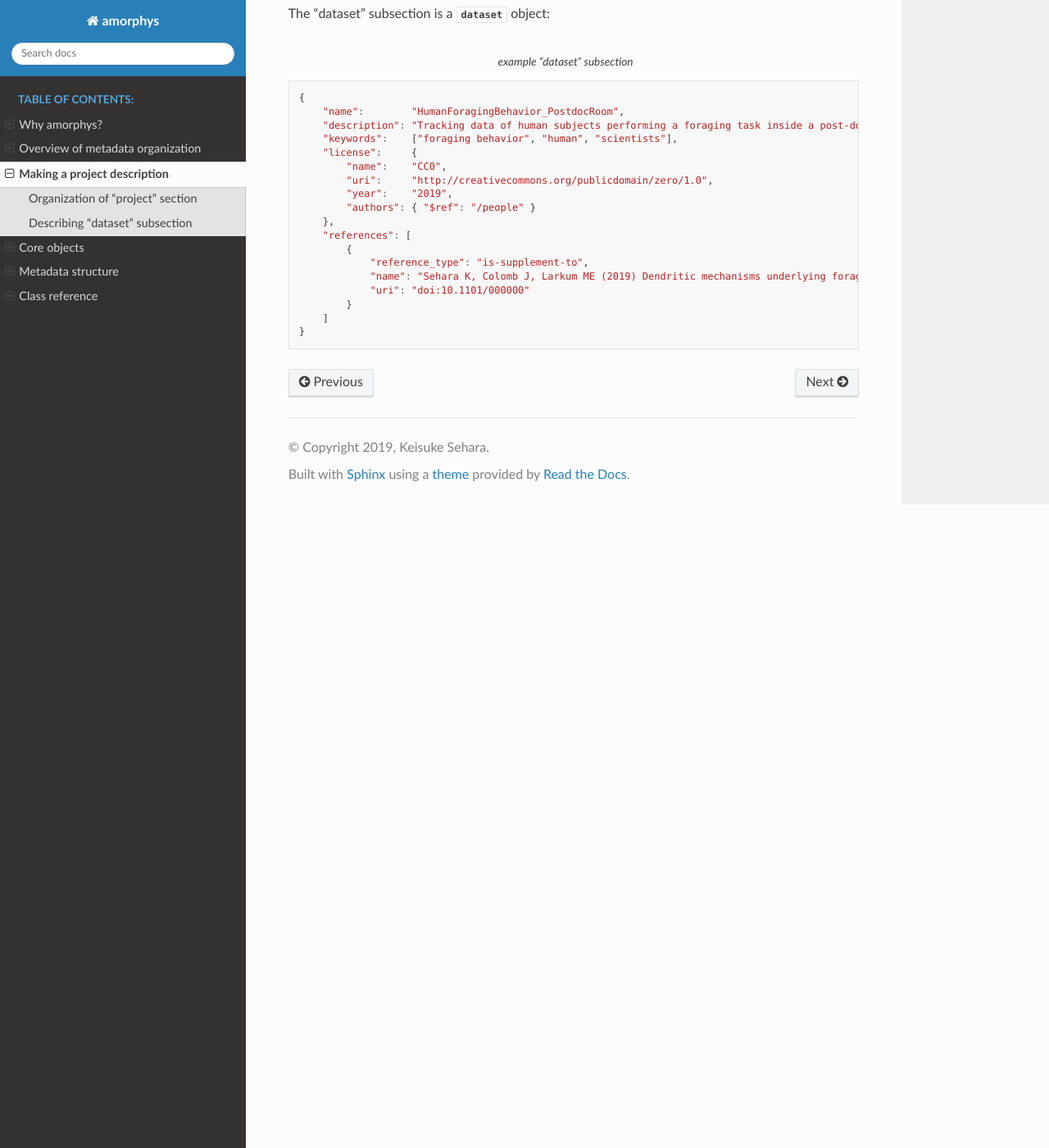
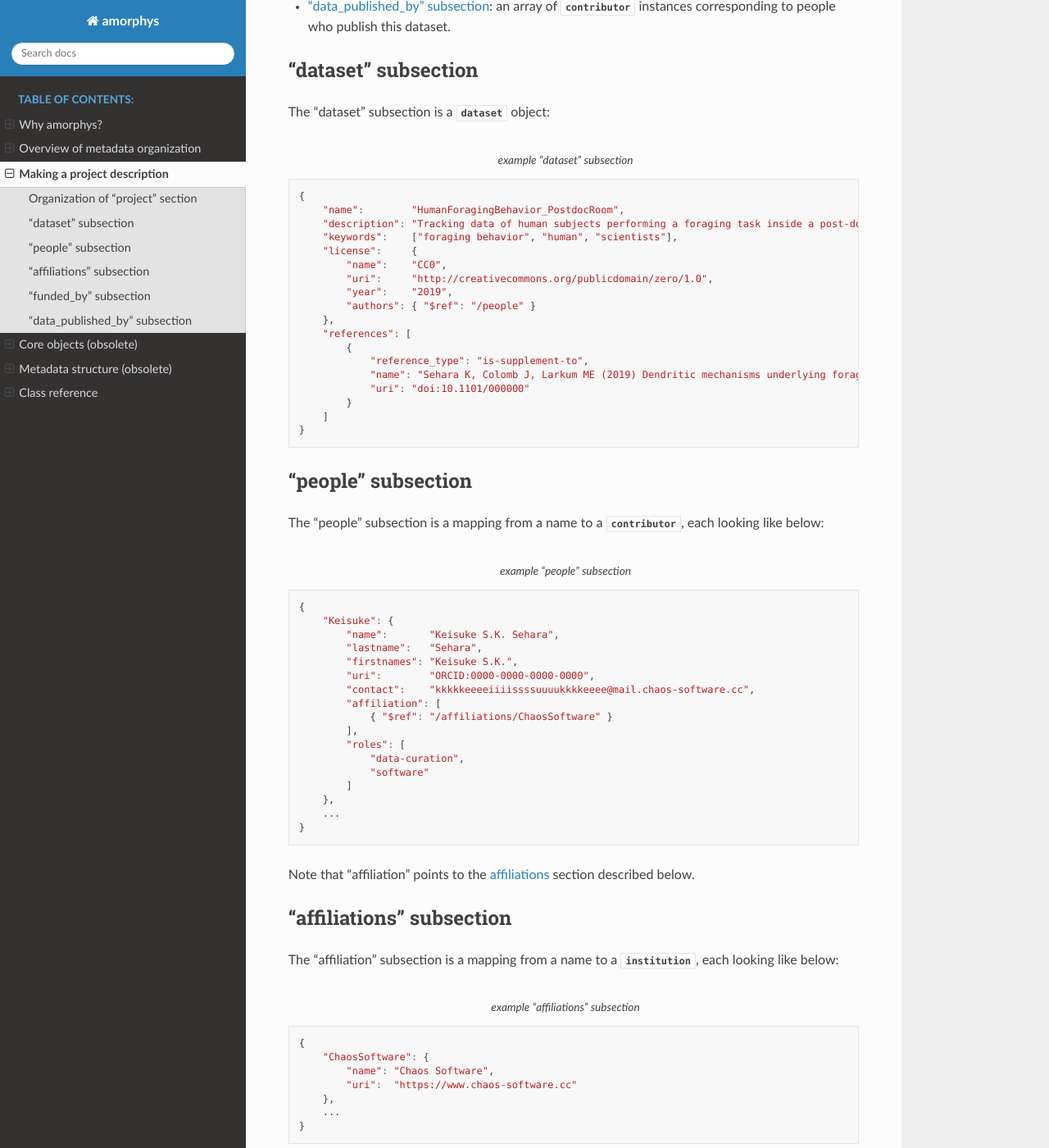
Before and after one commit to gwappa/amorphys, a Sphinx documentation site: the page built from docs/source/write/project_description.rst, in a window 1280 px wide and 1400 px high, scrolled down 1570 px. Shown: the whole window at 82% size. Built offline with Sphinx 7.4.7 and the Read the Docs theme 2.0.0, drawn with Linux system fonts in a browser that asks for light colours; some of the changed text lies outside the part shown.

Commit message:
add samples to project description

```diff
--- /dev/null
+++ b/docs/source/_static/sections/project_affiliations.json
@@ -0,0 +1,7 @@
+{
+    "ChaosSoftware": {
+        "name": "Chaos Software",
+        "uri":  "https://www.chaos-software.cc"
+    },
+    ...
+}
--- /dev/null
+++ b/docs/source/_static/sections/project_data_publication.json
@@ -0,0 +1,4 @@
+[
+    { "$ref": "../people/Keisuke" },
+    { "$ref": "../people/Julien" }
+]
--- /dev/null
+++ b/docs/source/_static/sections/project_fundings.json
@@ -0,0 +1,8 @@
+{
+    "DFG1": {
+        "from": "Deutliche Forschungsgesellschaft",
+        "to": [ { "$ref": "people/Keisuke" } ],
+        "id": "000000000000"
+    },
+    ...
+}
--- /dev/null
+++ b/docs/source/_static/sections/project_people.json
@@ -0,0 +1,17 @@
+{
+    "Keisuke": {
+        "name":       "Keisuke S.K. Sehara",
+        "lastname":   "Sehara",
+        "firstnames": "Keisuke S.K.",
+        "uri":        "ORCID:0000-0000-0000-0000",
+        "contact":    "kkkkkeeeeiiiissssuuuukkkkeeee@mail.chaos-software.cc",
+        "affiliation": [
+            { "$ref": "/affiliations/ChaosSoftware" }
+        ],
+        "roles": [
+            "data-curation",
+            "software"
+        ]
+    },
+    ...
+}
--- a/docs/source/write/project_description.rst
+++ b/docs/source/write/project_description.rst
@@ -18,19 +18,68 @@ A typical :py:class:`project` would look like below:
     :language: javascript
     :caption: in: "project.json"
 
-In addition to the ``$schema`` and the ``_description`` attributes, it consists of:
+In addition to the ``$schema`` and the ``description`` attributes, it consists of:
 
-- :py:attr:`dataset <project.dataset>`: a description of the dataset, using the :py:class:`dataset` class.
-- :py:attr:`people <project.people>`: an array of :py:class:`contributor` instances.
-- :py:attr:`affiliations <project.affiliations>`: an array of :py:class:`institution` instances that the contributors are affiliated to.
-- :py:attr:`funded_by <project.funded_by>`: an array of :py:class:`funding` instances that the contributors receive.
-- :py:attr:`data_published_by <project.data_published_by>`: an array of :py:class:`contributor` instances corresponding to people who publish this dataset.
+- :ref:`describing_dataset`: a description of the dataset, using the :py:class:`dataset` class.
+- :ref:`describing_people`: a mapping to :py:class:`contributor` instances.
+- :ref:`describing_affiliations`: a mapping to :py:class:`institution` instances that the contributors are affiliated to.
+- :ref:`describing_fundings`: a mapping to :py:class:`funding` instances that the contributors receive.
+- :ref:`describing_data_publication`: an array of :py:class:`contributor` instances corresponding to people who publish this dataset.
 
-Describing "dataset" subsection
---------------------------------
+.. _describing_dataset:
+
+"dataset" subsection
+---------------------
 
 The "dataset" subsection is a :py:class:`dataset` object:
 
 .. literalinclude:: /_static/misc/dataset.json
     :language: javascript
     :caption:  example "dataset" subsection
+
+.. _describing_people:
+
+"people" subsection
+--------------------
+
+The "people" subsection is a mapping from a name to a :py:class:`contributor`, each looking like below:
+
+.. literalinclude:: /_static/sections/project_people.json
+    :language: javascript
+    :caption: example "people" subsection
+
+Note that "affiliation" points to the :ref:`affiliations <describing_affiliations>` section described below.
+
+.. _describing_affiliations:
+
+"affiliations" subsection
+--------------------------
+
+The "affiliation" subsection is a mapping from a name to a :py:class:`institution`, each looking like below:
+
+.. literalinclude:: /_static/sections/project_affiliations.json
+    :language: javascript
+    :caption: example "affiliations" subsection
+
+.. _describing_fundings:
+
+"funded_by" subsection
+-----------------------
+
+The "funded_by" subsection is a mapping from a name to a :py:class:`funding`, each looking like below:
+
+.. literalinclude:: /_static/sections/project_fundings.json
+    :language: javascript
+    :caption: example "funded_by" subsection
+
+.. _describing_data_publication:
+
+"data_published_by" subsection
+-------------------------------
+
+The "data_published_by" subsection is an array of references to :py:class:`contributor` instances
+defined in the :ref:`describing_people`.
+
+.. literalinclude:: /_static/sections/project_data_publication.json
+    :language: javascript
+    :caption: example "data_published_by" subsection
```
Also changed, not shown: docs/source/core/index.rst (+6 -2 lines), docs/source/writing/index.rst (+6 -2 lines).
